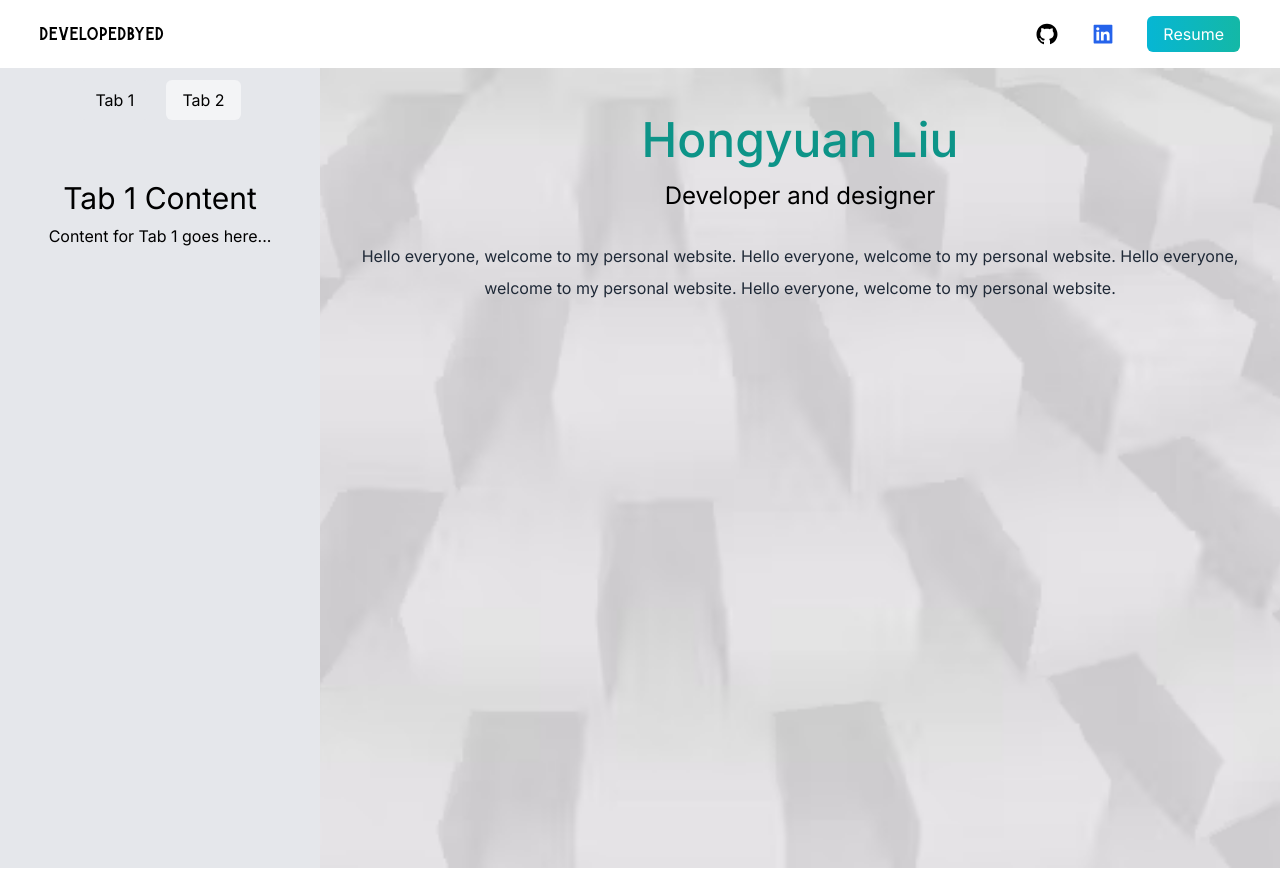
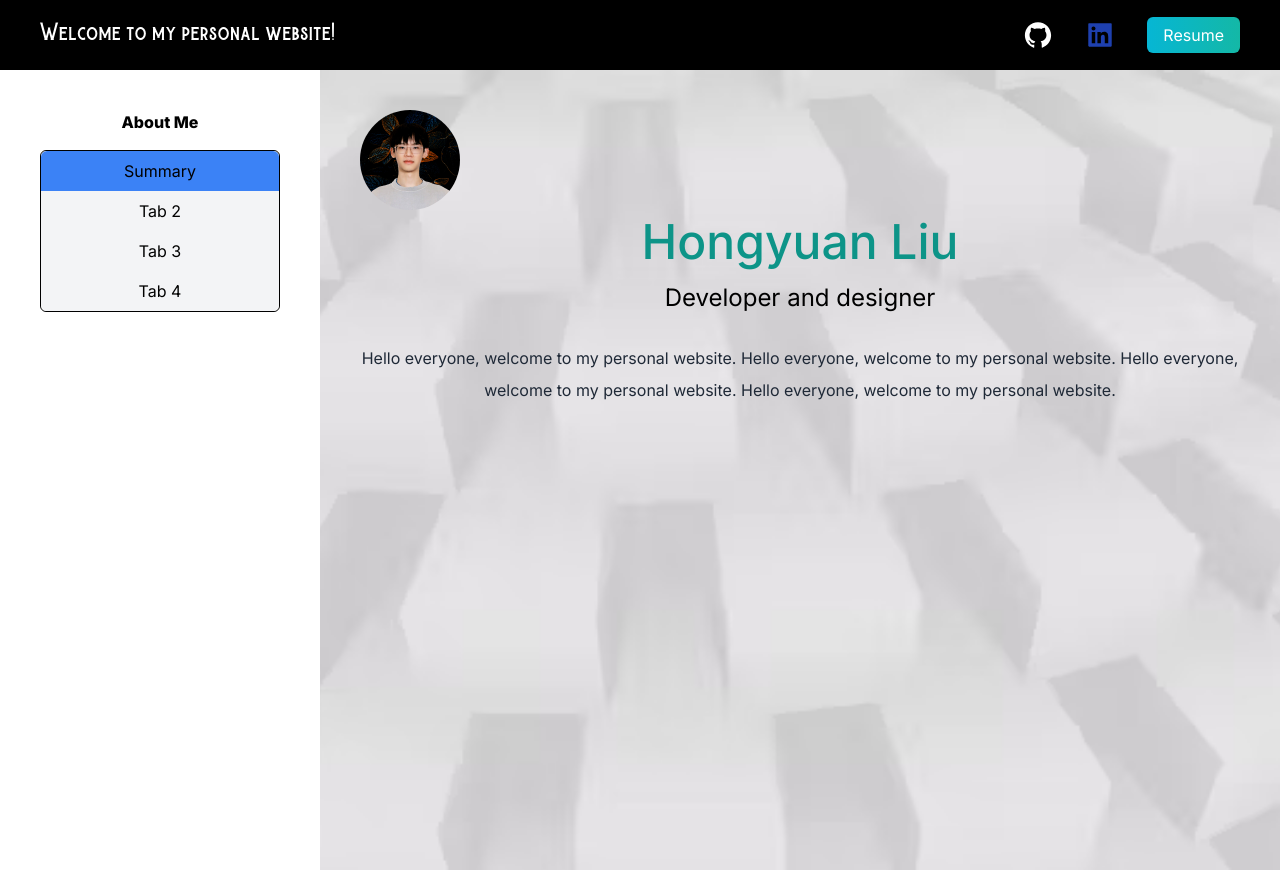
Before and after one commit to Yuanxyyds/MyPersonalWebsite, a Next.js app: page / in a window 1280 px wide. Built offline with nearby package versions, Linux system fonts and the light colour scheme.

Commit message:
feat: add avatar

```diff
--- a/next.config.js
+++ b/next.config.js
@@ -1,7 +1,6 @@
 /** @type {import('next').NextConfig} */
 const nextConfig = {
-    // other configuration options...
-    output: 'export'
+
 };
 
 module.exports = nextConfig
--- a/package.json
+++ b/package.json
@@ -20,6 +20,7 @@
     "react": "18.2.0",
     "react-dom": "18.2.0",
     "react-icons": "^4.10.1",
+    "reactstrap": "^9.2.0",
     "tailwindcss": "3.3.2",
     "typescript": "5.1.3"
   }
--- a/src/app/globals.css
+++ b/src/app/globals.css
@@ -29,12 +29,17 @@ a {
 .leftrow-container {
     height: 100vh;
     width: 25vw;
+    min-width: 250px;
+    min-height: 800px;
 }
 
 .rightrow-container {
     height: 100vh;
     width: 75vw;
+    min-width: 750px;
+    min-height: 800px;
 }
+
 
 
 @font-face {
--- a/src/app/layout.tsx
+++ b/src/app/layout.tsx
@@ -1,6 +1,8 @@
 import './globals.css'
+import './container.css'
 import { Inter } from 'next/font/google'
 import React from "react";
+
 
 
 const inter = Inter({ subsets: ['latin'] })
--- a/src/app/page.tsx
+++ b/src/app/page.tsx
@@ -5,7 +5,7 @@ import { useState } from 'react';
 
 
 export default function Home() {
-  const [activeTab, setActiveTab] = useState('tab1');
+  const [activeTab, setActiveTab] = useState('summary');
 
   const handleTabChange = (tab: string) => {
     setActiveTab(tab);
@@ -23,17 +23,17 @@ export default function Home() {
     <main className='bg-white'>
       <section className='min-h-screen'>
         {/* Start of the navigation bar */}
-        <nav className='py-5 flex justify-between px-10'>
-          <h1 className='text-xl font-burtons'>developedbyed</h1>
+        <nav className='bg-black py-5 flex justify-between px-10'>
+          <h1 className='text-xl font-burtons text-white'>Welcome to my personal website!</h1>
           <ul className='flex items-center'>
             <li>
               <a href='https://github.com/Yuanxyyds'>
-                <AiFillGithub className='cursor-pointer text-2xl flex justify-center text-black' />
+                <AiFillGithub className='cursor-pointer text-3xl flex justify-center text-white' />
               </a>
             </li>
             <li>
-              <a href='#'>
-                <AiFillLinkedin className='cursor-pointer text-2xl flex justify-center ml-8 text-blue-600' />
+              <a href='https://www.linkedin.com/in/hongyuan-steven-liu/'>
+                <AiFillLinkedin className='cursor-pointer text-3xl flex justify-center ml-8 text-blue-800' />
               </a>
             </li>
             <li>
@@ -45,32 +45,58 @@ export default function Home() {
         </nav>
 
         {/* The main container with bg image */}
-        <div className=' content-container max-h-screen'>
+        <div className=' content-container'>
           {/* Two Rows */}
-          <div className="flex justify-between ">
+          <div className="flex justify-between">
             {/* First Row */}
 
-            <div className="bg-gray-200 leftrow-container"> <div className='flex justify-center py-3'>
+            <div className=" bg-white leftrow-container p-10">
+              <h1 className='text-center mb-4 font-extrabold'> About Me</h1>
+              <div className='flex flex-col rounded-md' style={{ border: '1px solid black' }}>
+
                 <button
-                className={`px-4 py-2 rounded-md ${activeTab === 'tab1' ? 'bg-gray-200' : 'bg-gray-100'
+                  className={`px-4 py-2 rounded-t-md  ${activeTab === 'summary' ? 'bg-blue-500' : 'bg-gray-100'
                     }`}
-                onClick={() => handleTabChange('tab1')}
-              >
-                Tab 1
+                  onClick={() => handleTabChange('summary')}
+                >Summary
                 </button>
+
                 <button
-                className={`px-4 py-2 rounded-md ${activeTab === 'tab2' ? 'bg-gray-200' : 'bg-gray-100'
-                  } ml-4`}
+                  className={`px-4 py-2 ${activeTab === 'tab2' ? 'bg-blue-500' : 'bg-gray-100'
+                    }`}
                   onClick={() => handleTabChange('tab2')}
-              >
-                Tab 2
+                >Tab 2
                 </button>
+
+                <button
+                  className={`px-4 py-2  ${activeTab === 'tab3' ? 'bg-blue-500' : 'bg-gray-100'
+                    }`}
+                  onClick={() => handleTabChange('tab3')}
+                >Tab 3
+                </button>
+
+                <button
+                  className={`px-4 py-2 rounded-b-md ${activeTab === 'tab4' ? 'bg-blue-500' : 'bg-gray-100'
+                    }`}
+                  onClick={() => handleTabChange('tab4')}
+                >Tab 4
+                </button>
+
               </div>
-              {renderContent()}</div>
+            </div>
 
             {/* Second Row */}
             <ul className='rightrow-container'>
               <div className='text-center p-10'>
+                <div className=' text-center' style={{ borderRadius: '50%', overflow: 'hidden', width: '100px', height: '100px' }}>
+                  <Image
+                    src="/Steven Liu.jpg"
+                    width={500}
+                    height={500}
+                    alt="Picture of the author"
+                  />
+                </div>
+
                 <h2 className='text-5xl py-2 text-teal-600 font-medium'>Hongyuan Liu</h2>
                 <h3 className='text-2xl py-2'>Developer and designer</h3>
                 <p className='text-md py-5 leading-8 text-gray-800'>
```
Also changed, not shown: public/Steven Liu.jpg (added), src/app/container.css (added), 1 other file (tests, documents, lock files or other folders). Lines whose indentation alone changed are shown as unchanged.
